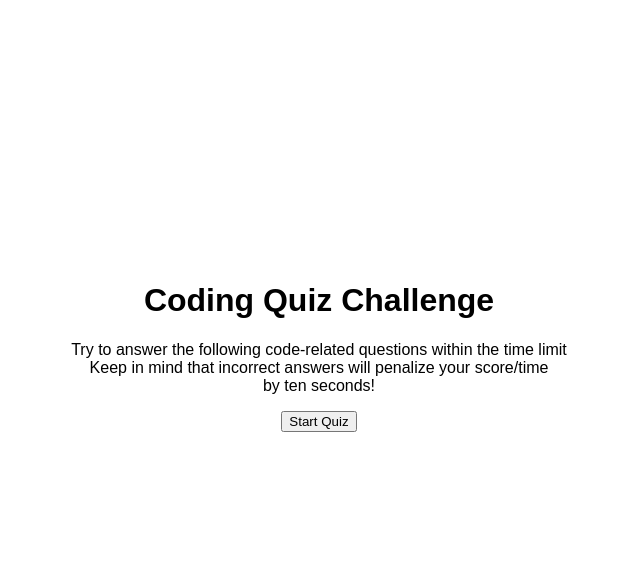
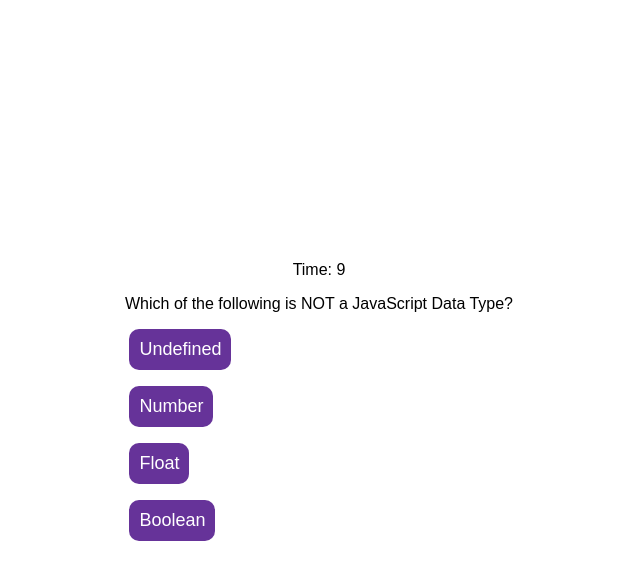
Before and after one commit to chattean/coding-quiz, a plain HTML site: page index.html in a window 1280 px wide. Both pictures are taken after a click on the button "Start Quiz". Shown: the whole page, without its empty margins (321-961 px from the left). Drawn offline with Linux system fonts and the light colour scheme.

Commit message:
question and answers Barebone setup done

```diff
--- a/assets/css/stylesheet.css
+++ b/assets/css/stylesheet.css
@@ -3,3 +3,26 @@
     font-family: Arial, Helvetica, sans-serif;
     padding-top: 20%;
 }
+button {
+    background-color: rebeccapurple;
+    padding:10px;
+    color: white;
+    font-size: large;
+    border-radius: 10px;
+    border: none;
+}
+#countdown{
+    display: inline;
+    text-align: left;
+}
+#choices{
+    text-align:left;
+    padding-left: 35%;
+}
+
+#answerStatus{
+    color: gray;
+    text-align: right;
+    border-top: gray;
+    padding-right: 35%;
+}
--- a/assets/scripts/script.js
+++ b/assets/scripts/script.js
@@ -1,76 +1,116 @@
-// variable declarations
+/*
+*************** Coding Quiz *********************
+script.js
+This is where all the magic will happen,
+the HTML structure is setup so that we can address all elements using
+JavaScript.
+*/
+// Getting all the elements to modify them through JS
+var startEl = document.getElementById('start'); //start button
+var startBtn = document.getElementById('startbtn'); //start button
 var timerEl = document.getElementById('countdown'); //timer
-var mainEl = document.getElementById('main') // main div
+var containerEl = document.getElementById('containter') // container div
+var quizEl = document.getElementById('quiz'); //quiz element encompassing question and answer
 var questionsEl = document.getElementById('questions'); // put in content in the main
-var answersEl = document.getElementById('answers'); // put in content in the main
-
-var startBtn = document.getElementById('start'); //start button
+var choicesEl = document.getElementById('choices'); // put in content in the main
+var firstChoice=document.getElementById('choice1'); // choice 1
+var secondChoice=document.getElementById('choice2'); // choice 2
+var thirdChoice=document.getElementById('choice3'); // choice 3
+var fourthChoice=document.getElementById('choice4');// choice 4
+var scoreEl = document.getElementById('score'); // score div
+var answerStatusEL = document.getElementById('answerStatus');
 
 
-// creating answer form
-// answersEl.appendChild(option);
-// answersEl.appendChild(answersForm)
-// Question and answers array/objects
+// Array of Questions and answers and the right answer
+
 var questionAndAnswerArray =
-[{q: "question 1", a: [{choice: "heel",validation:false},{choice: "yell",validation:true}]},
-{q: "question 2", a: [{choice: "tell",validation:false},{choice: "mell",validation:true}]}
+[{question: "Which of the following is NOT a JavaScript Data Type?",
+choice1:"Undefined", choice2:"Number", choice3:"Float", choice4:"Boolean",
+correct: 'choice3'},
+{question: "Inside which HTML element do we put the JavaScript in?",
+choice1:"script", choice2:"head", choice3:"body", choice4:"style",
+correct: 'choice1'},
+{question: "Which of the following is NOT a JavaScript Data Type?",
+choice1:"Undefined", choice2:"Number", choice3:"Float", choice4:"Boolean",
+correct: 'choice3'}
 ]
+//seting up global variables
+var score = 0;
+var timeLeft = 10;
+currentQuestionIndex = 0;
+finalQuestion = questionAndAnswerArray.length -1;
 
-var score = 0;
-var timeLeft = 5;
-
-
-var quiz = function(){
-
-    for (var i = 0; i <= questionAndAnswerArray.length-1; i++){
-        // var questionsEl = document.createElement("div")
-        questionsEl.innerHTML = questionAndAnswerArray[i].q;
-        console.log(questionAndAnswerArray[i].q)
-        // debugger;
-        for (var c = 0; c < questionAndAnswerArray[i].a.length;c++){
-            choice = questionAndAnswerArray[i].a[c].choice;
-            console.log(choice);
-            var choiceButton = document.createElement("BUTTON");
-            choiceButton.innerHTML = choice;
-            answersEl.appendChild(choiceButton)
-        }
-
-
-        // debugger;
-        // cleardiv();
-        // var confirmAnswer = confirm(questionAndAnswerArray[i].q);
-        // if (confirmAnswer === questionAndAnswerArray[i].a){
-        //     alert("You are correct");
-        //     score++;
-        // }else{
-        //     alert("you are wrong");
-        // }
-    }
-}
-var cleardiv = function(){
-    questionsEl.innerHTML = ""
-    answersEl.innerHTML = ""
-
-
-}
-// alert("You got " + score + " correct");
-
-// Timer that counts down from 5
+// Timer that counts down from 100
 function countdown() {
-    quiz();
     // Use the `setInterval()` method to call a function to be executed every 1000 milliseconds
     var timeInterval = setInterval(function() {
       if (timeLeft>=1){
-        timerEl.textContent = timeLeft;
+        timerEl.textContent = "Time: " + timeLeft;
         timeLeft--;
         // quiz()
       }else{
-        timerEl.textContent = "";
+        // timerEl.textContent = "";
+        renderScore()
+        if (score === 0 || score === null){
+            timerEl.textContent = "Time: 0";
+        }
         clearInterval(timeInterval);
         // done();
       }
 
     }, 1000);
-  }
+}
 
-  startBtn.onclick = countdown;
+var renderQuiz = function(){
+    var q = questionAndAnswerArray[currentQuestionIndex];
+    questionsEl.innerHTML= "<p>"+q.question +"</p>";
+    firstChoice.innerHTML= q.choice1;
+    secondChoice.innerHTML= q.choice2;
+    thirdChoice.innerHTML= q.choice3;
+    fourthChoice.innerHTML= q.choice4;
+
+}
+
+var validateAnswer = function(answer){
+    if (answer == questionAndAnswerArray[currentQuestionIndex].correct){
+
+        correctAnswer();
+        score++;
+    }else{
+        wrongAnswer();
+        timeLeft = timeLeft -10;
+    }
+    if (currentQuestionIndex < finalQuestion){
+        currentQuestionIndex++;
+        renderQuiz();
+    }else{
+        renderScore();
+    }
+}
+
+var correctAnswer = function(){
+    answerStatusEL.innerHTML = "<p> Correct! </p>";
+
+}
+
+var wrongAnswer = function(){
+    answerStatusEL.innerHTML = "<p> Wrong! </p>";
+}
+
+var renderScore = function(){
+    quizEl.style.display = "none";
+    scoreEl.style.display = "block";
+    score = document.getElementById("");
+    console.log(score);
+}
+
+
+var startQuiz = function(){
+    countdown();
+    startEl.style.display = "none";
+    renderQuiz();
+    quizEl.style.display = "block";
+}
+
+
+startBtn.addEventListener("click", startQuiz)
--- a/index.html
+++ b/index.html
@@ -8,24 +8,40 @@
 
 </head>
 <body>
+    <!-- main container -->
     <div class="container">
-        <h1 class="welcome">Coding Quiz Challenge</h1>
-        <p>Try to answer the following code-related questions within the time limit<br />
-            Keep in mind that incorrect answers will penalize your score/time <br />
-            by ten seconds!
-        </p>
-        <button id="start">Start Quiz</button>
+        <!-- Title page -->
+        <div id="start">
+            <h1 class="welcome">Coding Quiz Challenge</h1>
+            <p>Try to answer the following code-related questions within the time limit<br />
+                Keep in mind that incorrect answers will penalize your score/time <br />
+                by ten seconds!
+            </p>
+            <!-- Start quiz button -->
+            <button id="startbtn">Start Quiz</button>
+        </div>
+        <!-- timer -->
+        <div id="countdown"></div>
+        <!-- quiz div -->
         <div id="quiz" style="display: none;">
+            <!-- questions  -->
             <div id="questions"></div>
+            <!-- answer choices -->
             <div id="choices">
-                <div class="choice" id="choice1" onclick="validateAnswer('choice1')"></div>
-                <div class="choice" id="choice2" onclick="validateAnswer('choice2')"></div>
-                <div class="choice" id="choice3" onclick="validateAnswer('choice3')"></div>
-                <div class="choice" id="choice4" onclick="validateAnswer('choice4')"></div>
+                <p><button class="choice" id="choice1" onclick="validateAnswer('choice1')"></button></p>
+                <p><button class="choice" id="choice2" onclick="validateAnswer('choice2')"></button></p>
+                <p><button class="choice" id="choice3" onclick="validateAnswer('choice3')"></button></p>
+                <p><button class="choice" id="choice4" onclick="validateAnswer('choice4')"></button></p>
             </div>
         </div>
-        <div id="countdown"></div>
-        <div id="score" style="display: none;"></div>
+        <!-- tells the user right or wrong -->
+        <div id = "answerStatus"></div>
+        <!-- Enter score form -->
+        <div id="score" style="display: none;">
+        <p>
+            Your Score is <span id = high-score></span>
+        </p>
+        </div>
       </div>
     <script src = "./assets/scripts/script.js"></script>
 </body>
```
Also changed, not shown: 1 other file.
